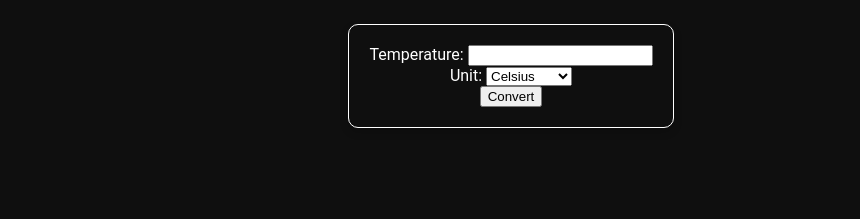
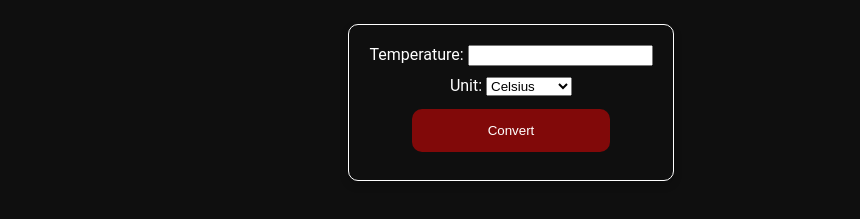
Before and after one commit to bnelsonemail/temp_conversion, a plain HTML site: page temp_conv.html in a window 1280 px wide. Shown: the part 379-598 px from the top of the page, without its empty margins (129-989 px from the left). Drawn offline with Linux system fonts and the light colour scheme.

Commit message:
refined the styles to make more pleasing

```diff
--- a/styles.css
+++ b/styles.css
@@ -45,6 +45,34 @@ form {
     box-shadow: 0 4px 8px 0 rgba(0, 0, 0, 0.2);
 }
 
+.temp-input {
+    margin-bottom: 5px;
+
+}
+
+.temp-units {
+    margin-bottom: 5px;
+}
+
+#btn {
+    background-color: #810909;
+    color: white;
+    padding: 14px 20px;
+    margin: 8px 0;
+    border: none;
+    cursor: pointer;
+    width: 70%;
+    border-radius: 10px;
+}
+
+#btn:hover {
+    background-color: #1f0dc2;
+    transition: 1s;
+    cursor: pointer;
+}
+
+
+
 /*
 .temp-form {
     position: relative;
```
